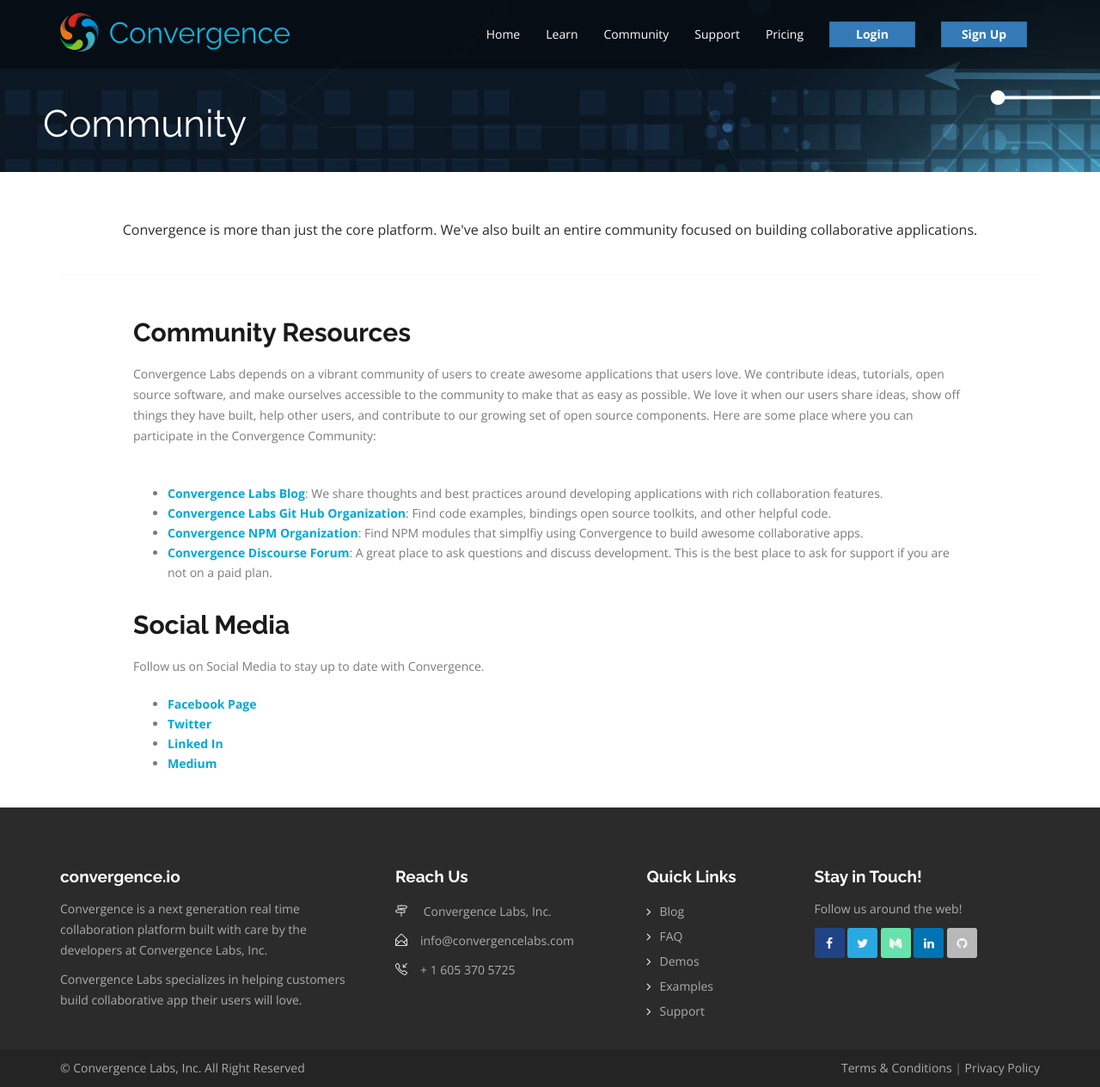
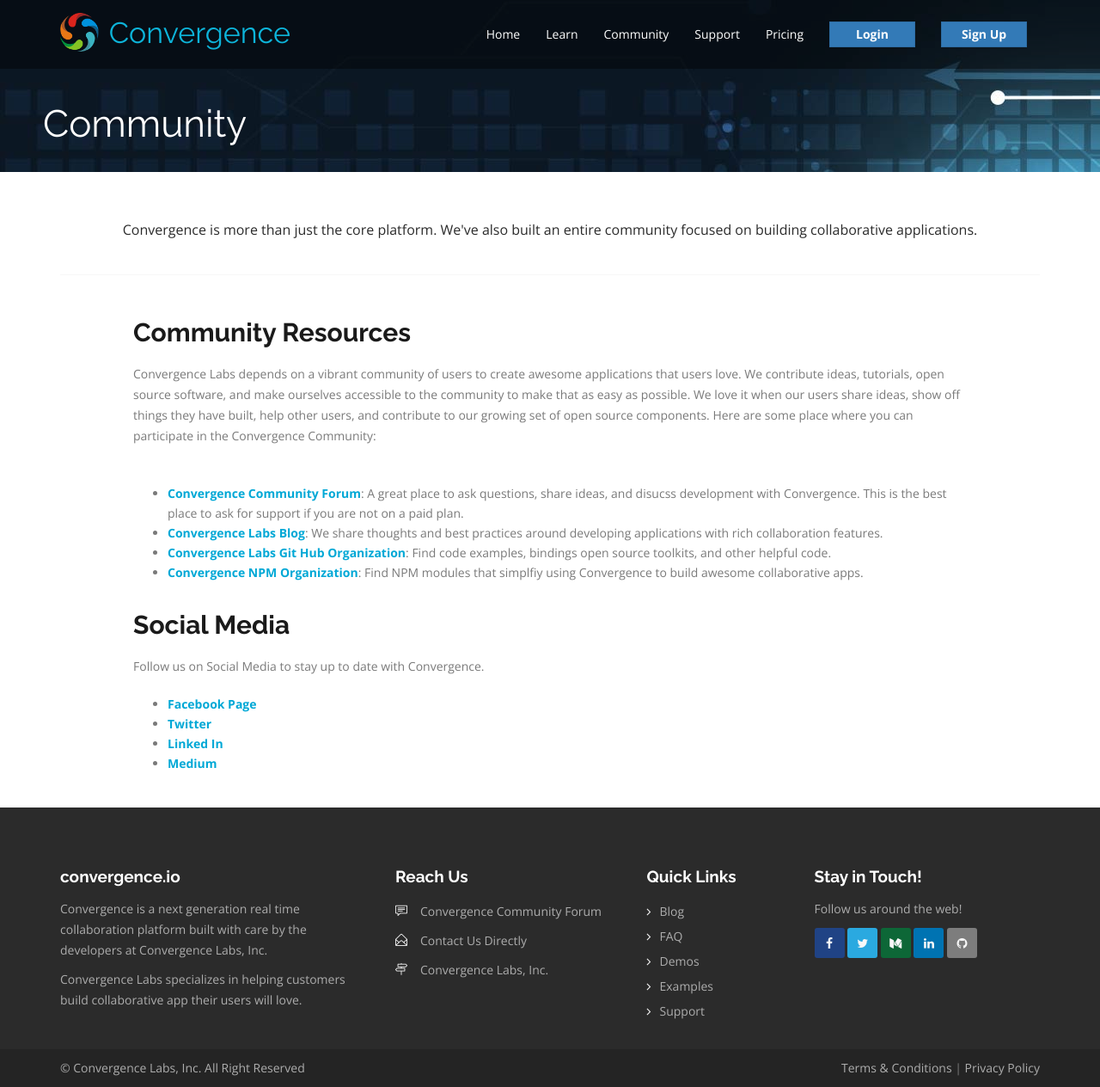
Before and after one commit to convergencelabs/convergence-io, a Jekyll site: the page built from pages/community.html, in a window 1280 px wide and 1264 px high. Shown: the whole window at 86% size. Built offline with Jekyll 4.4.1, drawn with Linux system fonts in a browser that asks for light colours.

Commit message:
Updated docker to allow HTTP. Fixed a few bugs.

```diff
--- a/_includes/footer.html
+++ b/_includes/footer.html
@@ -15,9 +15,10 @@
         <div class="contact-info">
           <h3>Reach Us</h3>
           <ul class="contact-list">
-            <li><i class="icon-directions"></i> <a href="https://convergencelabs.com">Convergence Labs, Inc.</a></li>
-            <li><i class="icon-envelope-open"></i><a href="mailto:info@convergencelabs.com">info@convergencelabs.com</a></li>
-            <li><i class="icon-call-in"></i>+ 1 605 370 5725</li>
+            <li><i class="icon-speech"></i><a href="https://forum.convergence.io">Convergence Community Forum</a></li>
+            <li><i class="icon-envelope-open"></i><a href="mailto:contact@convergence.io">Contact Us Directly</a></li>
+            <li><i class="icon-directions"></i><a href="https://convergencelabs.com">Convergence Labs, Inc.</a></li>
+
 
           </ul>
         </div>
--- a/_sass/footer.scss
+++ b/_sass/footer.scss
@@ -116,7 +116,7 @@
 }
 
 .social li.github {
-  background: #b8b8b8;
+  background: #7d7d7d;
 }
 
 .social li.linkedin {
@@ -128,7 +128,7 @@
 }
 
 .social li.medium {
-  background: #67e2ac;
+  background: #0d6737;
 }
 
 .social li:hover {
--- a/pages/community.html
+++ b/pages/community.html
@@ -22,10 +22,11 @@
         </p>
         <br />
         <ul>
+          <li><strong><a href="https://forum.convergence.io">Convergence Community Forum</a></strong>: A great place to ask questions, share ideas, and disucss development with Convergence. This is the best place to ask for support if you are not on a paid plan.</li>
           <li><strong><a href="https://convergencelabs.com/blog/">Convergence Labs Blog</a></strong>: We share thoughts and best practices around developing applications with rich collaboration features.</li>
           <li><strong><a href="https://github.com/convergencelabs/">Convergence Labs Git Hub Organization</a></strong>: Find code examples, bindings open source toolkits, and other helpful code.</li>
           <li><strong><a href="https://www.npmjs.com/~convergence">Convergence NPM Organization</a></strong>: Find NPM modules that simplfiy using Convergence to build awesome collaborative apps.</li>
-          <li><strong><a href="https://forum.convergence.io">Convergence Discourse Forum</a></strong>: A great place to ask questions and discuss development. This is the best place to ask for support if you are not on a paid plan.</li>
+
         </ul>
       </div>
     </div>
--- a/pages/pricing.html
+++ b/pages/pricing.html
@@ -87,7 +87,7 @@
           <ul class="list-group"><!-- Package Features -->
             <li class="list-group-item">100 Concurrent Connections</li>
             <li class="list-group-item">5 TB Storage</li>
-            <li class="list-group-item">5 Users</li>
+            <li class="list-group-item">500 Users</li>
             <li class="list-group-item">Hosted</li>
             <li class="list-group-item">Premium Support</li>
           </ul><!-- End Package Features -->
```
Also changed, not shown: __docker/nginx-default.conf (+2 -5 lines).
